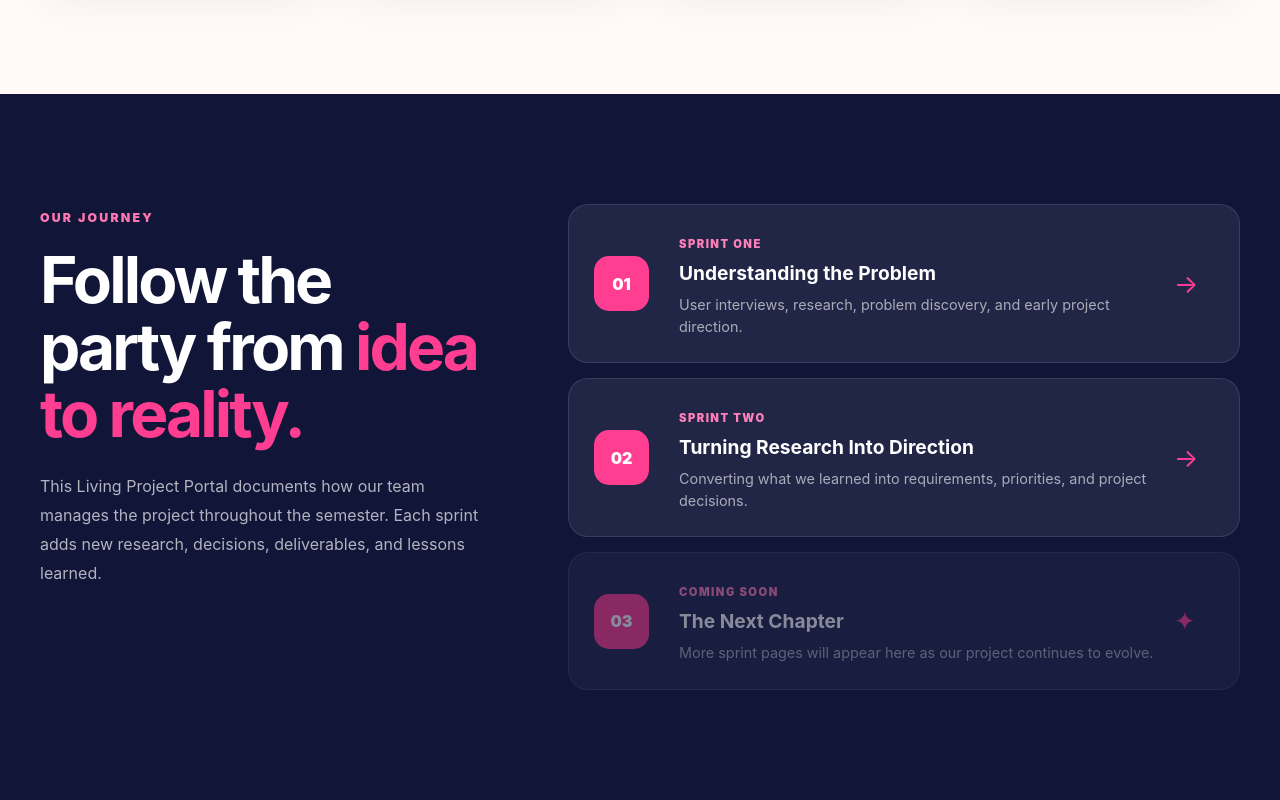
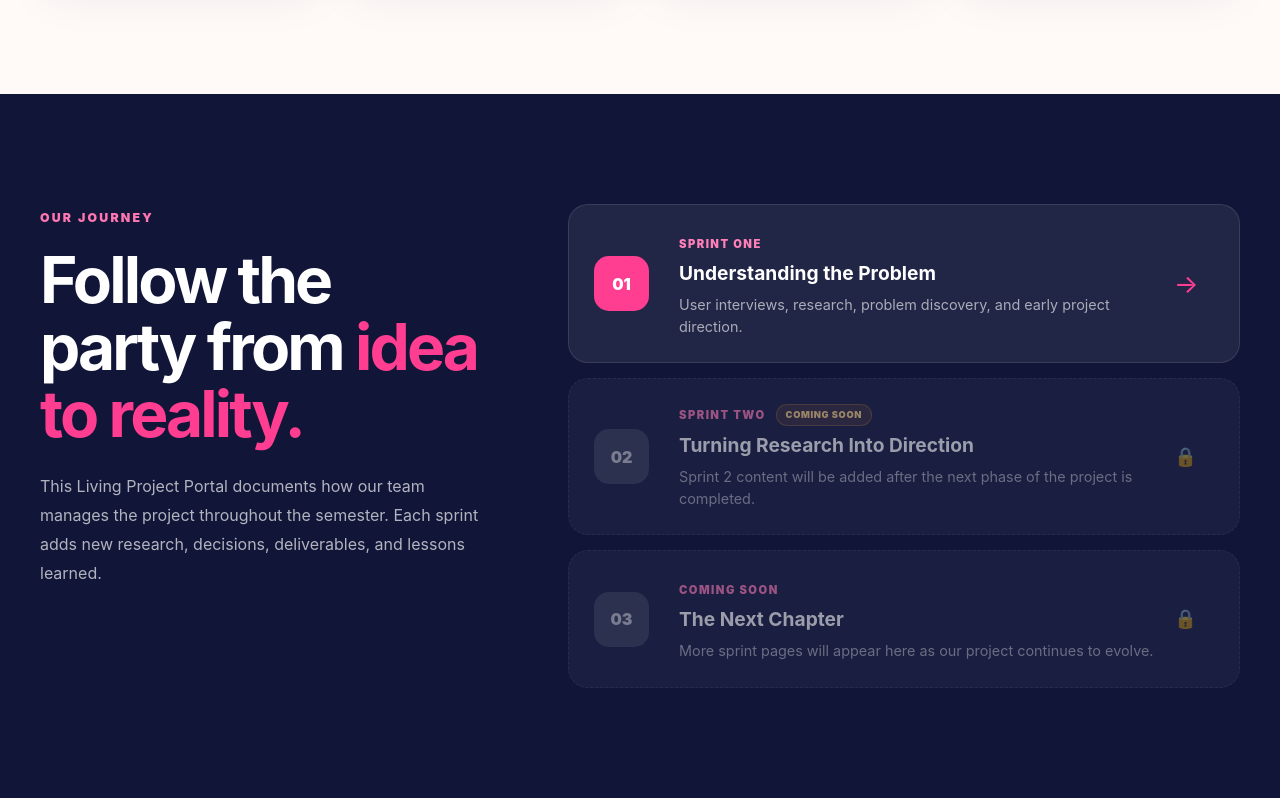
Before and after one commit to mando34/living-project-portal, a React (Vite) app in the folder living-project-portal/: page / in a window 1280 px wide. Shown: the part 2064-2864 px from the top of the page. Built offline with nearby package versions, Linux system fonts and the light colour scheme.

Commit message:
Added Gabriels pic and bio & locked Sprint 2 links to be disabled for now

```diff
--- a/living-project-portal/src/pages/About.jsx
+++ b/living-project-portal/src/pages/About.jsx
@@ -31,7 +31,7 @@ function About() {
       name: "Miguel E. Renteria",
       role: "Team Role",
       roleClass: "blue-role",
-      image: "../../public/miguel.jpg",
+      image: "/miguel.jpg",
       fallback: "T3",
       icon: "⚙️",
       bio: "Software Engineering student contributing to system requirements, software architecture, and project development.",
@@ -43,12 +43,12 @@ function About() {
       name: "Gabriel Trevino",
       role: "Team Role",
       roleClass: "orange-role",
-      image: "/images/team/member4.png",
+      image: "/gabriel.jpg",
       fallback: "T4",
       icon: "🎨",
-      bio: "Software Engineering student contributing to the design and development of the project.",
+      bio: "Software Engineering graduate student concentrating in Cybersecurity. Currently developing my skills in programming, software development, and computer security. Contributing to the planning and development by helping define the project scope, requirements, and core features of the application.",
       responsibility:
-        "Responsible for [insert primary project responsibility here].",
+        "Responsible for the Project Charter.",
     },
 
     {
--- a/living-project-portal/src/pages/Home.jsx
+++ b/living-project-portal/src/pages/Home.jsx
@@ -348,7 +348,7 @@ function Home() {
             </Link>
 
 
-            <Link
+            {/* <Link
               to="/sprint-2"
               className="journey-card"
             >
@@ -378,10 +378,45 @@ function Home() {
                 →
               </span>
 
-            </Link>
+            </Link> */}
+
+            <div className="journey-card journey-card-disabled">
+
+              <div className="journey-number">
+                02
+              </div>
+
+              <div>
+
+                <div className="journey-label-row">
+                  <span className="journey-label">
+                    SPRINT TWO
+                  </span>
+
+                  <span className="journey-coming-soon">
+                    Coming Soon
+                  </span>
+                </div>
+
+                <h3>
+                  Turning Research Into Direction
+                </h3>
+
+                <p>
+                  Sprint 2 content will be added after the next phase
+                  of the project is completed.
+                </p>
+
+              </div>
+
+              <span className="journey-lock">
+                🔒
+              </span>
+
+            </div>
 
 
-            <div className="journey-card coming-soon">
+            <div className="journey-card coming-soon journey-card-disabled">
 
               <div className="journey-number">
                 03
@@ -404,8 +439,11 @@ function Home() {
 
               </div>
 
-              <span className="journey-arrow">
+              {/* <span className="journey-arrow">
                 ✦
+              </span> */}
+              <span className="journey-lock">
+                🔒
               </span>
 
             </div>
--- a/living-project-portal/src/styles/Home.css
+++ b/living-project-portal/src/styles/Home.css
@@ -1213,3 +1213,87 @@
   }
 
 }
+
+/* ========================================
+   DISABLED / FUTURE SPRINT
+======================================== */
+
+.journey-card-disabled {
+  position: relative;
+
+  cursor: not-allowed;
+
+  opacity: 0.58;
+
+  user-select: none;
+
+  pointer-events: none;
+
+  border-style: dashed;
+}
+
+
+.journey-card-disabled:hover {
+  transform: none;
+
+  background:
+    rgba(255, 255, 255, 0.07);
+}
+
+
+.journey-card-disabled .journey-number {
+  background:
+    rgba(255, 255, 255, 0.15);
+
+  color:
+    rgba(255, 255, 255, 0.7);
+}
+
+
+.journey-label-row {
+  display: flex;
+
+  align-items: center;
+
+  gap: 10px;
+
+  flex-wrap: wrap;
+}
+
+
+.journey-coming-soon {
+  display: inline-flex;
+
+  align-items: center;
+
+  min-height: 22px;
+
+  padding:
+    3px 9px;
+
+  color: #ffd78c;
+
+  background:
+    rgba(255, 173, 66, 0.12);
+
+  border:
+    1px solid
+    rgba(255, 173, 66, 0.28);
+
+  border-radius: 999px;
+
+  font-size: 0.58rem;
+
+  font-weight: 900;
+
+  letter-spacing: 0.07em;
+
+  text-transform: uppercase;
+}
+
+
+.journey-lock {
+  font-size: 1.15rem;
+
+  opacity: 0.7;
+}
```
Also changed, not shown: living-project-portal/public/gabriel.jpg (added).
